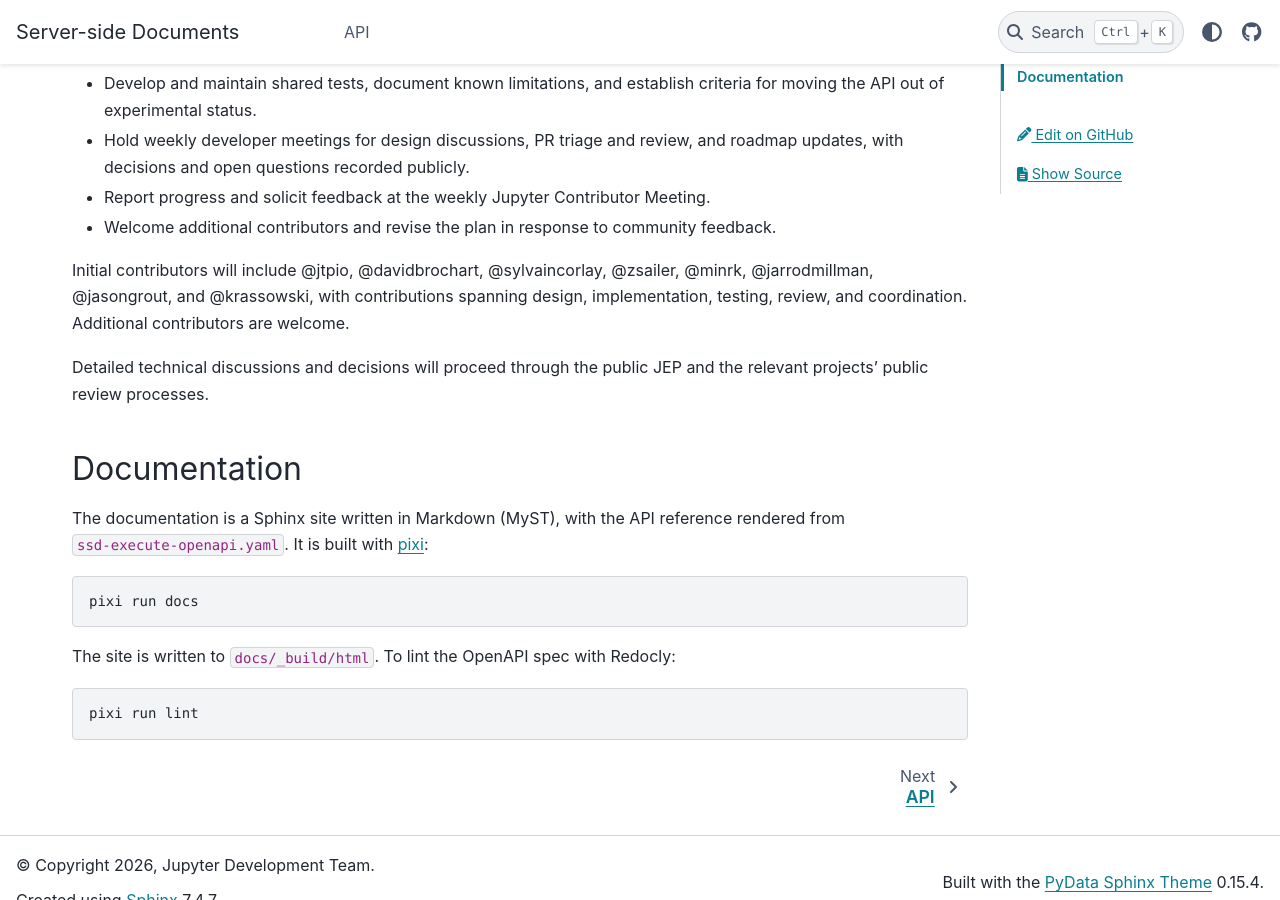
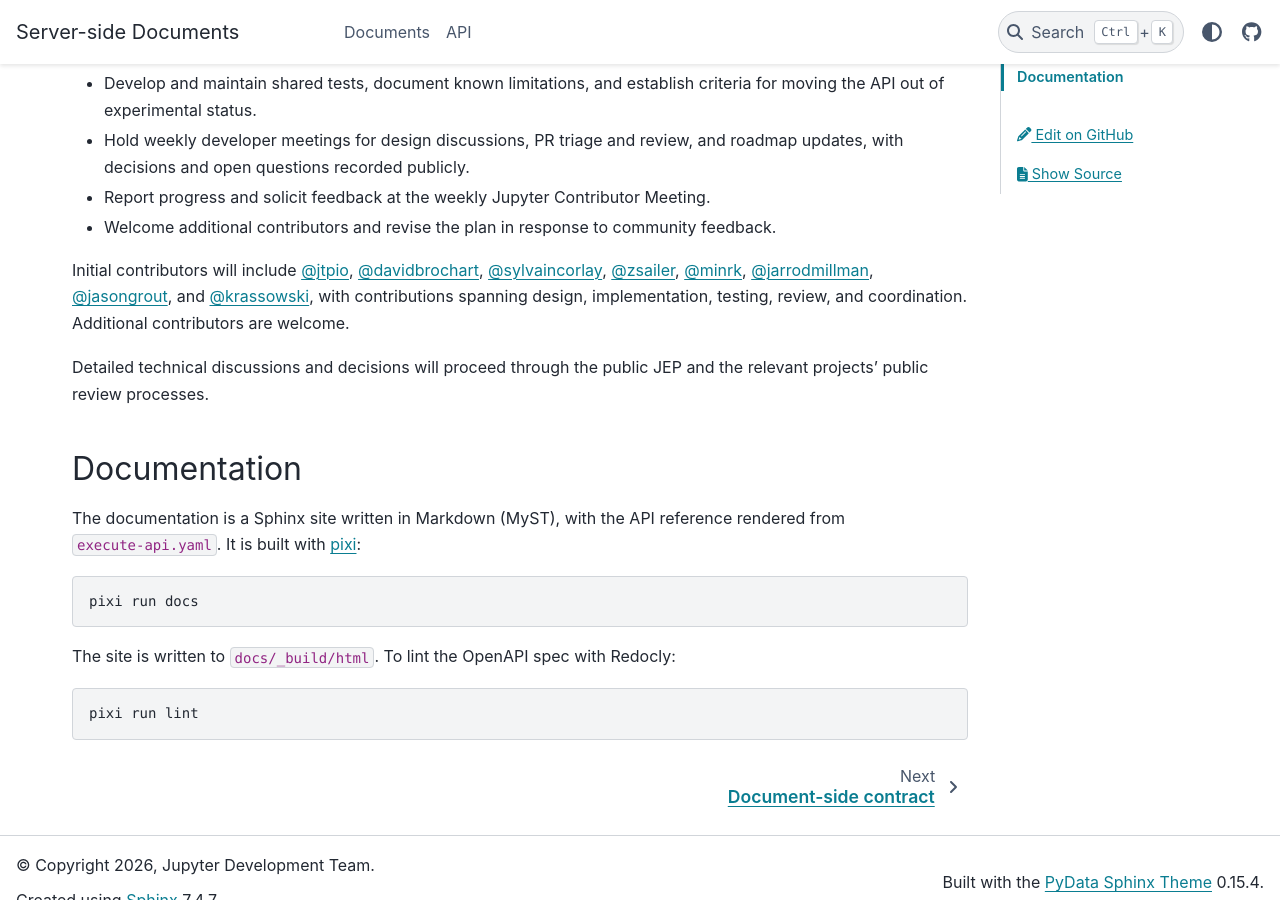
Before and after one commit to jarrodmillman/server-side-documents, a Sphinx documentation site: the page built from docs/index.md, in a window 1280 px wide and 900 px high, scrolled down 709 px. Built offline with Sphinx 7.4.7 and the PyData theme 0.15.4, drawn with Linux system fonts in a browser that asks for light colours.

Commit message:
Update basic skelton

````diff
--- a/README.md
+++ b/README.md
@@ -22,14 +22,15 @@ Specifically, we will:
 - Report progress and solicit feedback at the weekly Jupyter Contributor Meeting.
 - Welcome additional contributors and revise the plan in response to community feedback.
 
-Initial contributors will include @jtpio, @davidbrochart, @sylvaincorlay, @zsailer, @minrk, @jarrodmillman, @jasongrout, and @krassowski, with contributions spanning design, implementation, testing, review, and coordination. Additional contributors are welcome.
+Initial contributors will include [@jtpio](https://github.com/jtpio), [@davidbrochart](https://github.com/davidbrochart), [@sylvaincorlay](https://github.com/sylvaincorlay), [@zsailer](https://github.com/zsailer), [@minrk](https://github.com/minrk), [@jarrodmillman](https://github.com/jarrodmillman), [@jasongrout](https://github.com/jasongrout), and [@krassowski](https://github.com/krassowski), with contributions spanning design, implementation, testing, review, and coordination.
+Additional contributors are welcome.
 
 Detailed technical discussions and decisions will proceed through the public JEP and the relevant projects' public review processes.
 
 ## Documentation
 
 The documentation is a Sphinx site written in Markdown (MyST), with the API
-reference rendered from `ssd-execute-openapi.yaml`. It is built with
+reference rendered from `execute-api.yaml`. It is built with
 [pixi](https://pixi.sh):
 
 ```bash
--- a/docs/conf.py
+++ b/docs/conf.py
@@ -53,7 +53,7 @@ openapi_default_renderer = "httpdomain"
 # sphinxcontrib-openapi renders paths only, not the spec's `info` block, so
 # expose the description for use as {{ api_description }} in Markdown pages.
 _spec = yaml.safe_load(
-    (Path(__file__).parent.parent / "ssd-execute-openapi.yaml").read_text()
+    (Path(__file__).parent.parent / "execute-api.yaml").read_text()
 )
 myst_substitutions = {
     "api_title": _spec["info"]["title"],
--- a/docs/index.md
+++ b/docs/index.md
@@ -6,5 +6,6 @@
 :hidden:
 :maxdepth: 2
 
-api
+Documents <document>
+API <api>
 ```
--- a/ssd-execute-openapi.yaml
+++ b/execute-api.yaml
@@ -1,6 +1,6 @@
 openapi: 3.1.0
 info:
-  title: server-side documents execution API
+  title: server-side execution API
   description: |
     Server-side cell execution endpoint
 
--- a/redocly.yaml
+++ b/redocly.yaml
@@ -8,7 +8,7 @@ extends:
 
 apis:
   execute:
-    root: ./ssd-execute-openapi.yaml
+    root: ./execute-api.yaml
 
 # custom rules
 # https://redocly.com/docs/cli/rules/configurable-rules/
````
Also changed, not shown: docs/api.md (+6 -2 lines), docs/document.md (added, +3 -0 lines), document.md (added, +4 -0 lines).
